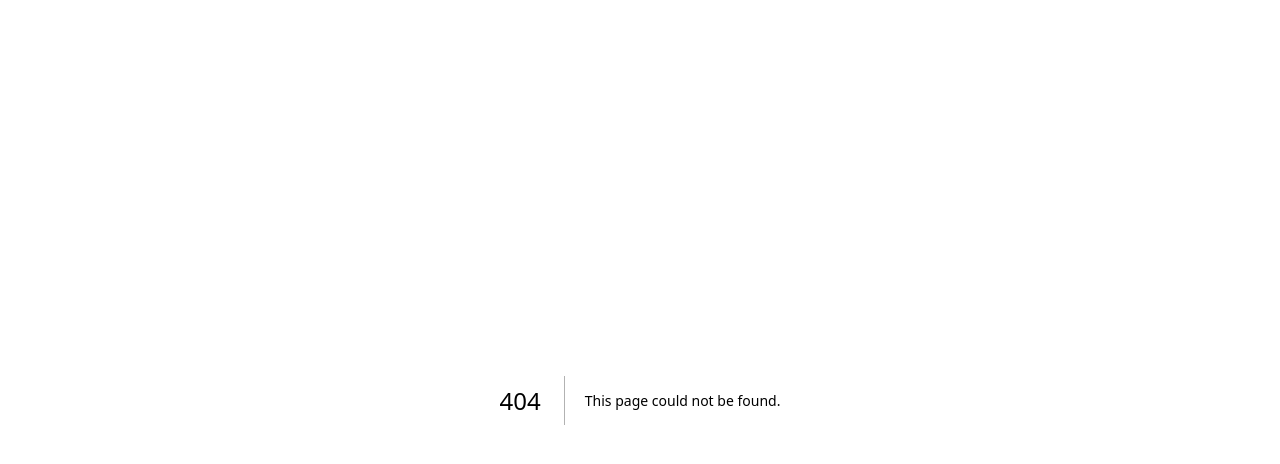
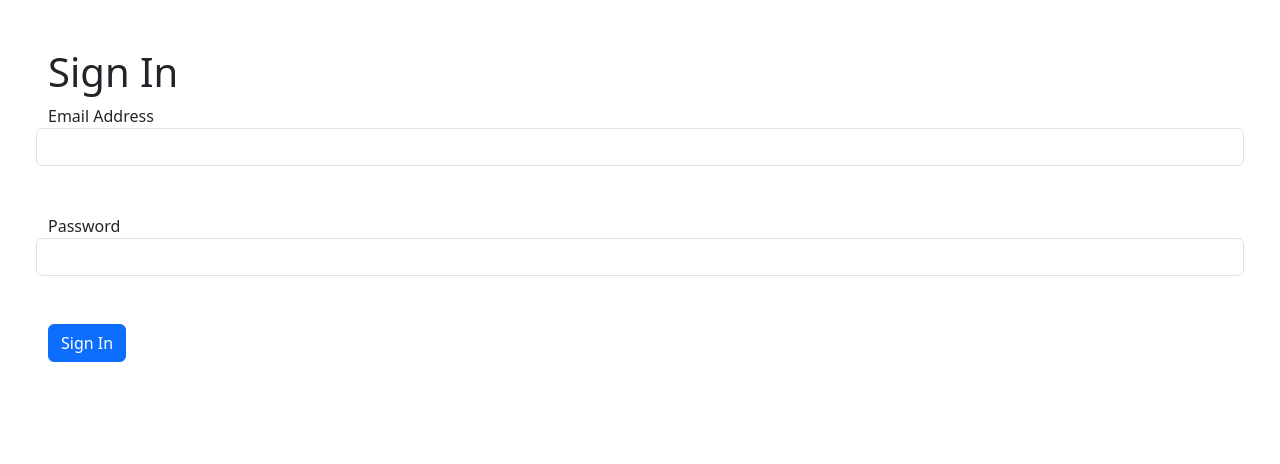
Before and after one commit to albin-joseph/nodejs-micro-service, a Next.js app in the folder ticketing/client/: page /auth/signin in a window 1280 px wide. Before the commit this address had no page. Shown: the top 464 px of the page. Built offline with nearby package versions, Linux system fonts and the light colour scheme.

Commit message:
add signin component and integrate sign in api

```diff
--- /dev/null
+++ b/ticketing/client/pages/auth/signin.js
@@ -0,0 +1,43 @@
+import { useState } from "react";
+import Router from 'next/router';
+import useRequest from "../../hooks/use-request";
+
+const SignUp = () => {
+
+    const [email, setEmail] = useState('');
+    const [password, setPassword] = useState('');
+    const {doRequest, errors} = useRequest({
+        url: '/api/users/signin',
+        method: 'post',
+        body: {
+            email,
+            password
+        },
+        onSuccess: () => Router.push('/')
+    });
+
+    const onSubmit = async (event) => {
+        event.preventDefault();
+        doRequest();
+    };
+
+    return (
+        <div className="contaimer m-5">
+           <form onSubmit={onSubmit}>
+                <h1>Sign In</h1>
+                <div className="form-group row mb-5">
+                    <label>Email Address</label>
+                    <input value={email} onChange={e=>setEmail(e.target.value)} className="form-control"/>
+                </div>
+                <div className="form-group row mb-5">
+                    <label>Password</label>
+                    <input value={password} onChange={e=>setPassword(e.target.value)} type="password" className="form-control"/>
+                </div>
+                {errors}
+                <button className="btn btn-primary">Sign In</button>
+            </form>
+        </div>
+    )
+}
+
+export default SignUp;
```
Also changed, not shown: ticketing/client/pages/banana.js (deleted, +0 -7 lines).
